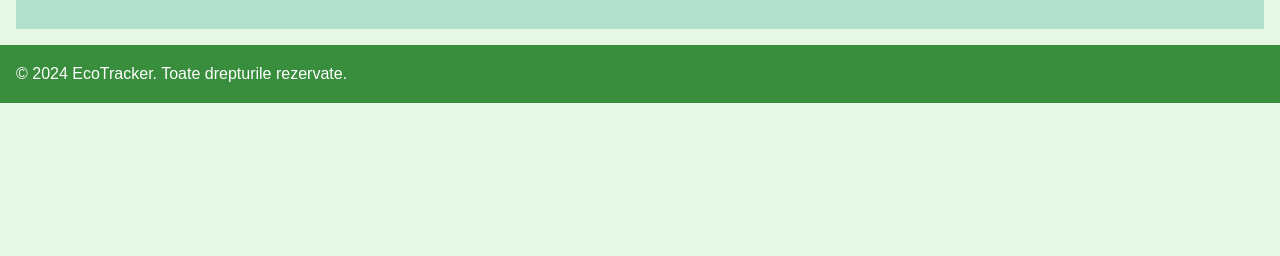
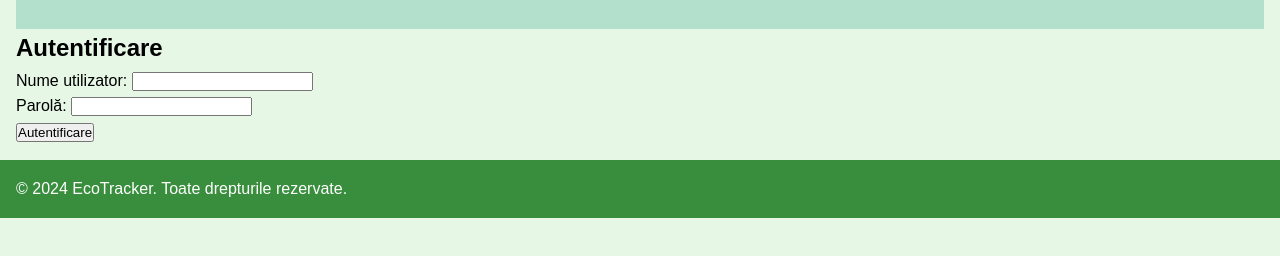
Before and after one commit to VictorRudinciuc/aplicatie-WEB, a plain HTML site: page index.html in a window 1280 px wide. Shown: the part 294-550 px from the top of the page. Drawn offline with Linux system fonts and the light colour scheme.

Commit message:
Add login button

```diff
--- a/index.html
+++ b/index.html
@@ -16,6 +16,7 @@
                 <li><a href="provocari.html">Provocări și Recompense</a></li>
                 <li><a href="sfaturi.html">Sfaturi Personalizate</a></li>
                 <li><a href="comunitate.html">Comunitate</a></li>
+                <li id="usernameDisplay" style="display: none;"></li> <!-- Added username display -->
             </ul>
         </nav>
     </header>
@@ -23,11 +24,50 @@
         <section class="hero">
             <h2>Bine ai venit la EcoTracker!</h2>
             <p>Monitorizează-ți consumul, ia parte la provocări și descoperă cum poți reduce amprenta ecologică.</p>
-            <a href="consum.html" class="btn">Începe acum</a>
+            <a href="consum.html" class="btn" id="startButton" disabled>Începe acum</a> <!-- Disabled by default -->
+        </section>
+
+        <section id="loginSection" class="login">
+            <h2>Autentificare</h2>
+            <form id="loginForm" action="login" method="POST" onsubmit="checkLogin(event)">
+                <label for="username">Nume utilizator:</label>
+                <input type="text" id="username" name="username" required><br>
+                <label for="password">Parolă:</label>
+                <input type="password" id="password" name="password" required><br>
+                <button type="submit">Autentificare</button>
+            </form>
+            <p id="welcomeMessage" style="display: none;"></p>
         </section>
     </main>
     <footer>
         <p>&copy; 2024 EcoTracker. Toate drepturile rezervate.</p>
     </footer>
+
+    <script>
+        function checkLogin(event) {
+            event.preventDefault(); // Prevent the form from submitting normally
+
+            const usernameInput = document.getElementById('username').value;
+            const storedUsername = localStorage.getItem('username');
+
+            if (usernameInput === storedUsername) {
+                const loginSection = document.getElementById('loginSection');
+                loginSection.style.display = 'none'; // Hide the login section
+                const welcomeMessage = document.getElementById('welcomeMessage');
+                welcomeMessage.textContent = `Bine ați venit, ${usernameInput}!`;
+                welcomeMessage.style.display = 'block'; // Display the welcome message
+
+                const usernameDisplay = document.getElementById('usernameDisplay');
+                usernameDisplay.textContent = `Bine ați venit, ${usernameInput}!`;
+                usernameDisplay.style.display = 'inline'; // Display the username in the top right corner
+
+                const startButton = document.getElementById('startButton');
+                startButton.removeAttribute('disabled'); // Enable the "Începe acum" button
+            } else {
+                alert('Nume utilizator sau parolă greșite.');
+            }
+        }
+    </script>
+
 </body>
 </html>
```
